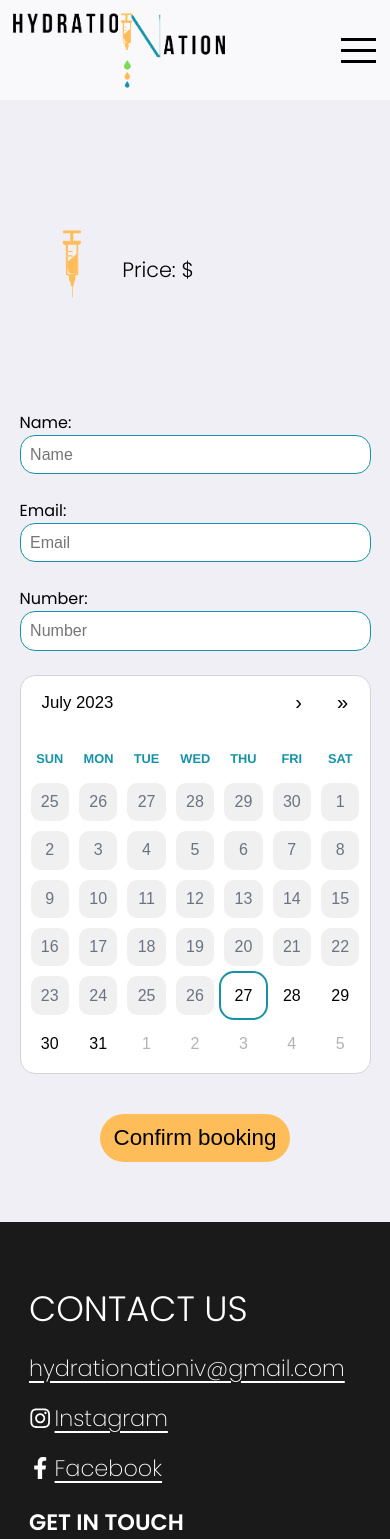
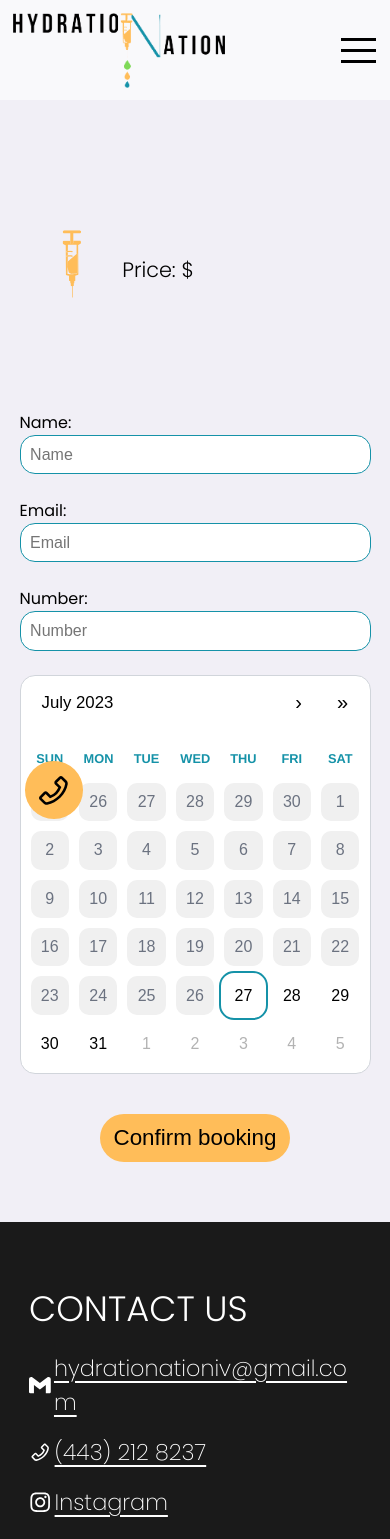
Before and after one commit to VensanDrot/MedWeb, a Next.js app: page /bookingpage in a window 390 px wide. Shown: the top 1539 px of the page. Built offline with nearby package versions, Linux system fonts and the light colour scheme.

Commit message:
Added phone number and gmail

```diff
--- a/src/components/FloatingButtons/index.tsx
+++ b/src/components/FloatingButtons/index.tsx
@@ -6,8 +6,8 @@ const FloatingButtons = () => {
   return (
     <div className={styles.floating_Container}>
       <div className={` ${styles.floating_Container_mini} yellow `}>
-        <a href="#">
-          <AiOutlinePhone /> <span>(999) 999 9999</span>
+        <a href="tel:443-212-8237">
+          <AiOutlinePhone /> <span>(443) 212 8237</span>
         </a>
       </div>
     </div>
--- a/src/components/Footer/index.module.css
+++ b/src/components/Footer/index.module.css
@@ -89,3 +89,11 @@
 
 
 }
+
+@media screen and (max-width: 418px) {
+
+    .child_container > div > a {
+    word-break: break-all;
+}
+
+}
--- a/src/components/Footer/index.tsx
+++ b/src/components/Footer/index.tsx
@@ -2,6 +2,8 @@ import React, { useState, useRef } from "react";
 import styles from "./index.module.css";
 import { FaFacebookF, FaInstagram } from "react-icons/fa";
 import { sendContactForm } from "@/lib/api";
+import { AiOutlinePhone } from "react-icons/ai";
+import { SiGmail } from "react-icons/si";
 
 const Footer = () => {
   // data
@@ -62,11 +64,13 @@ const Footer = () => {
         <div>
           <h3>CONTACT US</h3>
           <a href="mailto:hydrationationiv@gmail.com" target="_blank">
+            <SiGmail />
             hydrationationiv@gmail.com
           </a>
-          {/*<a href="" target="_blank">
-            (999) 999 9999
-            </a> */}
+          <a href="tel:443-212-8237" target="_blank">
+            <AiOutlinePhone />
+            (443) 212 8237
+          </a>
           <a href="https://www.instagram.com/hydrationationiv/" target="_blank">
             <FaInstagram /> Instagram
           </a>
--- a/src/components/Layout/index.tsx
+++ b/src/components/Layout/index.tsx
@@ -11,7 +11,7 @@ const Layout = ({ children }: PropsType) => {
     <div className="parent">
       <Nav />
       <main>{children}</main>
-      {/*<FloatingButtons /> */}
+      <FloatingButtons />
       <Footer />
     </div>
   );
```
